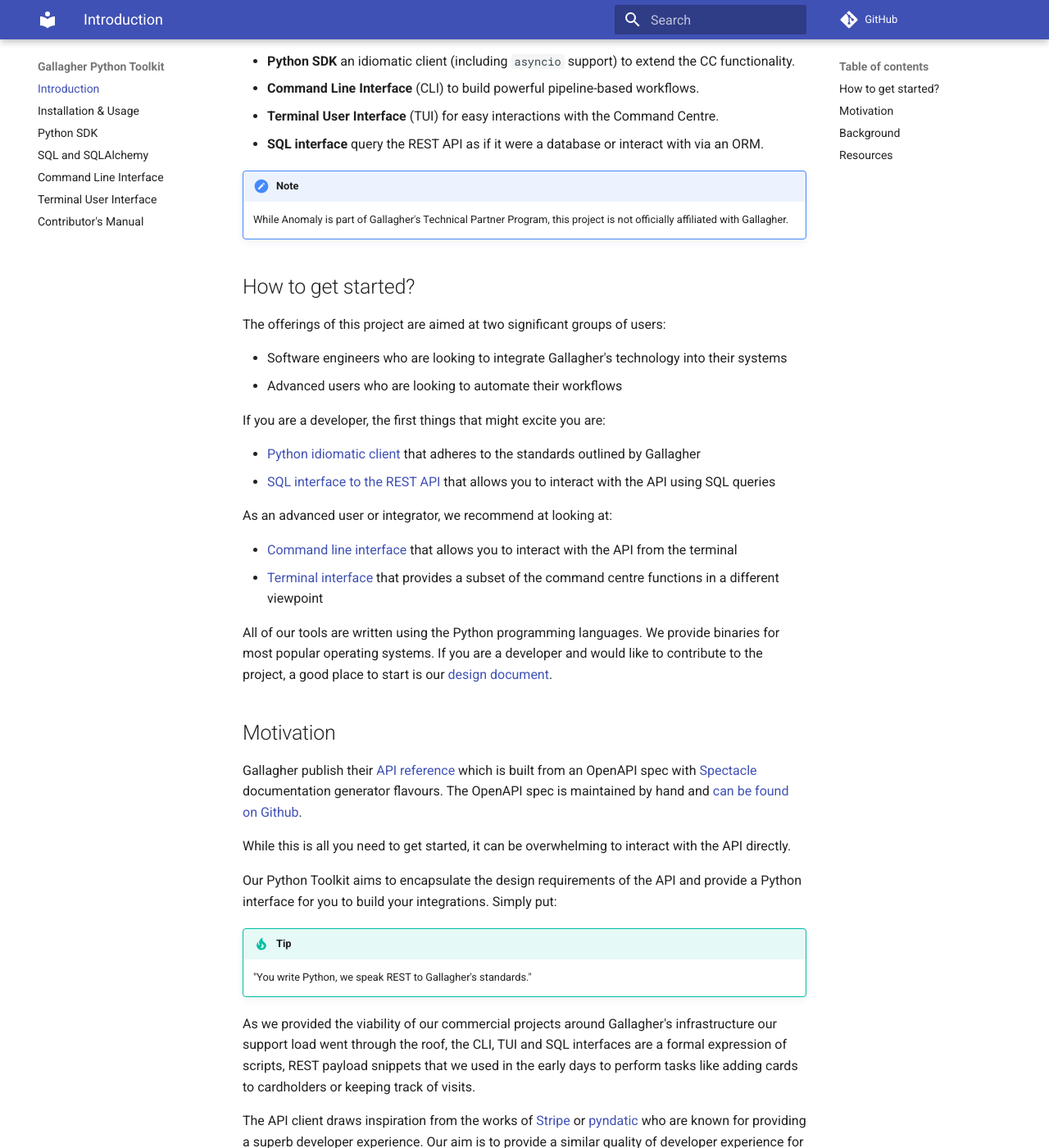
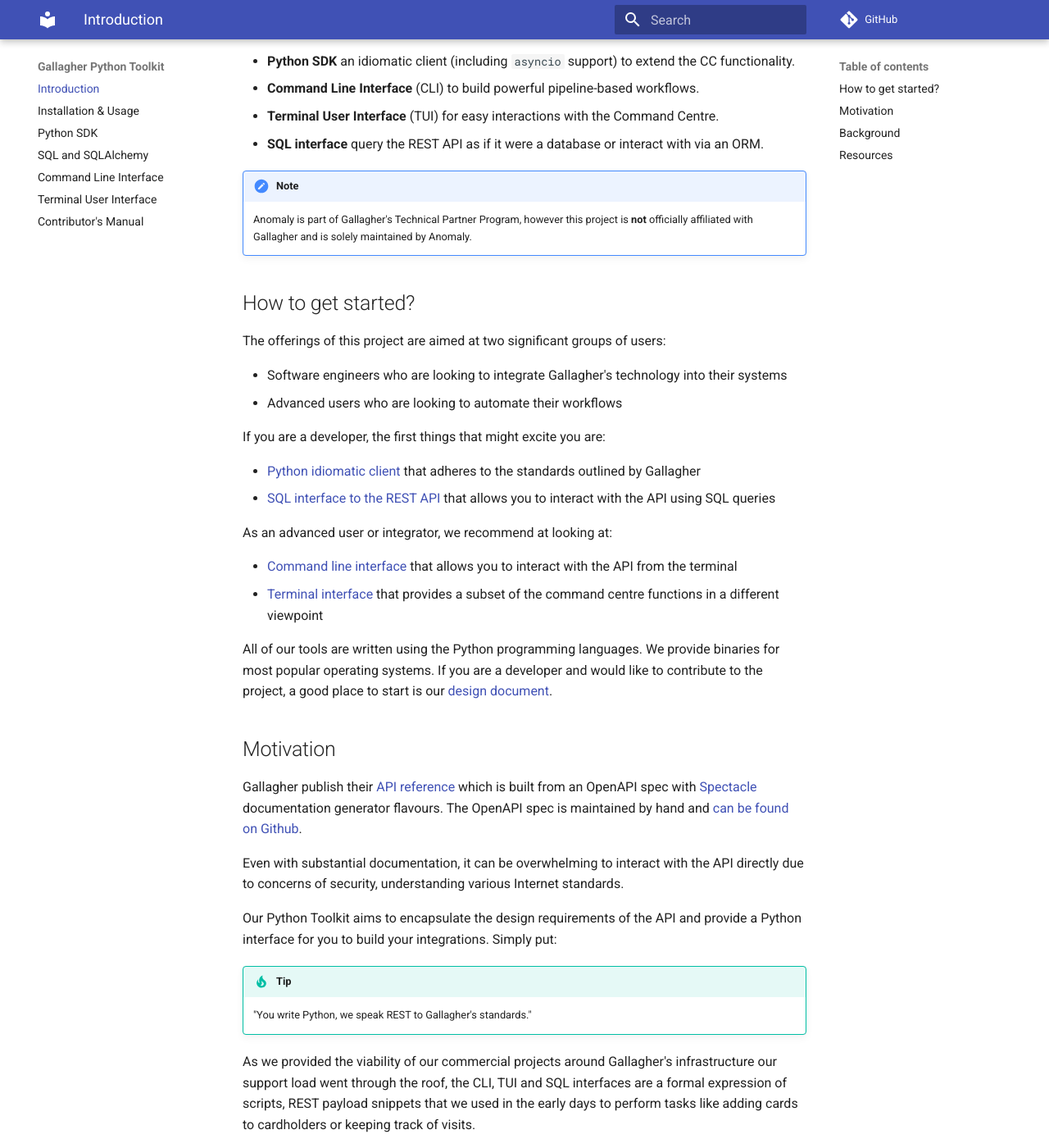
Before and after one commit to anomaly/gallagher, an MkDocs documentation site: the page built from docs/docs/index.md, in a window 1280 px wide and 1400 px high, scrolled down 329 px. Shown: the whole window at 82% size. Built offline with MkDocs 1.6.1 and Material for MkDocs 9.7.7, drawn with Linux system fonts in a browser that asks for light colours; comment, search, counter and statistics services are not loaded; some of the changed text lies outside the part shown.

Commit message:
docs: rewrite statements

```diff
--- a/docs/docs/index.md
+++ b/docs/docs/index.md
@@ -11,7 +11,7 @@
 
 !!! note
 
-    While Anomaly is part of Gallagher's Technical Partner Program, this project is not officially affiliated with Gallagher.
+    Anomaly is part of Gallagher's Technical Partner Program, however this project is **not** officially affiliated with Gallagher and is solely maintained by Anomaly.
 
 ## How to get started?
 
@@ -36,7 +36,7 @@
 
 Gallagher publish their [API reference](https://gallaghersecurity.github.io/cc-rest-docs/ref/index.html) which is built from an OpenAPI spec with [Spectacle](https://github.com/sourcey/spectacle) documentation generator flavours. The OpenAPI spec is maintained by hand and [can be found on Github](https://github.com/GallagherSecurity/cc-rest-docs/tree/master/swagger).
 
-While this is all you need to get started, it can be overwhelming to interact with the API directly.
+Even with substantial documentation, it can be overwhelming to interact with the API directly due to concerns of security, understanding various Internet standards.
 
 Our Python Toolkit aims to encapsulate the design requirements of the API and provide a Python interface for you to build your integrations. Simply put:
 
@@ -48,7 +48,7 @@
 
 The API client draws inspiration from the works of [Stripe](https://stripe.com) or [pyndatic](https://pydantic.dev) who are known for providing a superb developer experience. Our aim is to provide a similar quality of developer experience for Gallagher projects.
 
-While the entire project was built in self interest, we hope that many of you out there enjoy the developer experience if brings.
+This project was started off in solving a problem for ourselves, but we hope that many of you out there enjoy the developer experience if brings.
 
 ## Background
 
```
Also changed, not shown: docs/docs/design.md (+2 -2 lines), docs/docs/python-sdk.md (+1 -1 lines).
